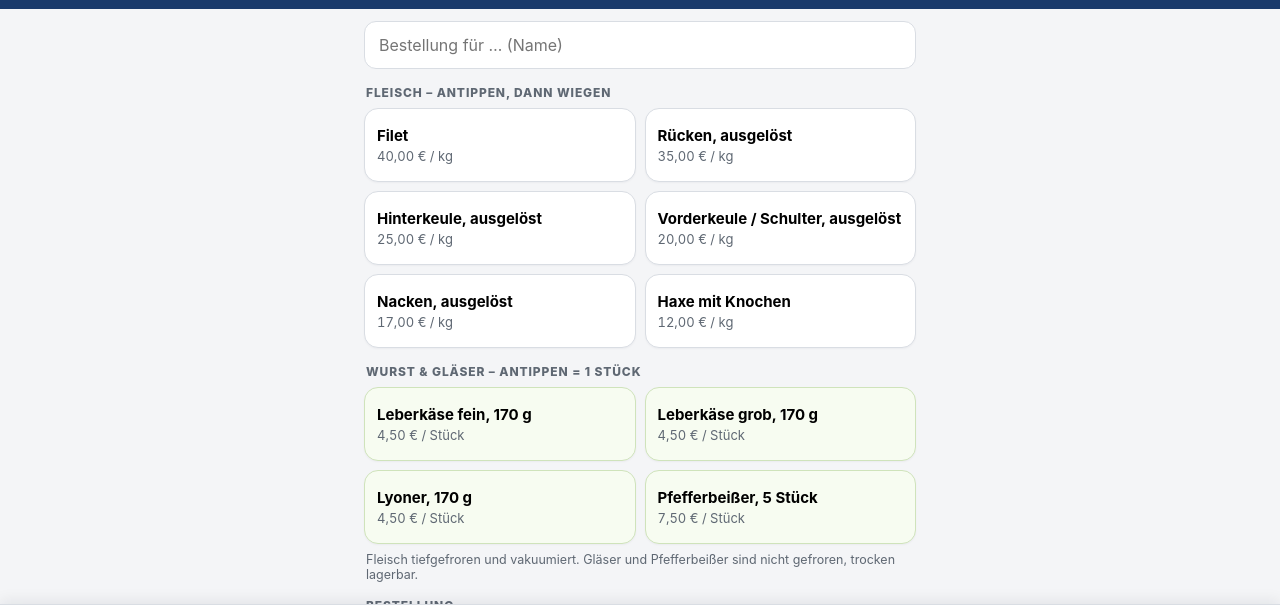
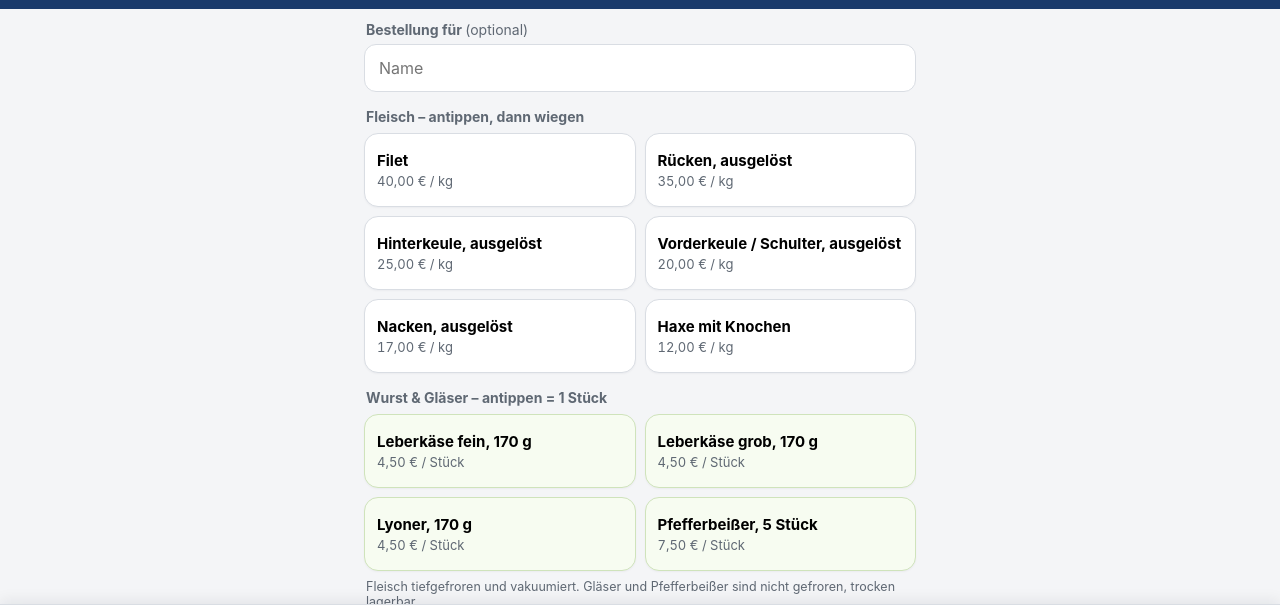
Before and after one commit to mvonulmerbach-ship-it/damwild_rechner, a plain HTML site: page index.html in a window 1280 px wide. Shown: the part 61-675 px from the top of the page. Drawn offline with Linux system fonts and the light colour scheme.

Commit message:
Label statt Platzhalter, Abschnittstitel ohne Versalien, CLAUDE.md
- Namensfeld mit sichtbarem Label „Bestellung für (optional)“, Platzhalter nur noch „Name“ (FE-01, FO-03)
- Abschnittsüberschriften in normaler Schreibweise 14 px statt Versalien 12 px (TY-08)
- CLAUDE.md: bindet die Mini-App-Regeln ein, nennt Familie, Version und UI-Prüfung
- Cache v4

```diff
--- a/index.html
+++ b/index.html
@@ -95,12 +95,14 @@ document.documentElement.setAttribute("data-theme",d?"dark":"light");})();
     background: var(--feld); color: var(--text);
   }
   #kunde:focus { outline: none; border-color: var(--blau); }
+  #kundeLbl { display: block; margin: 0 0 6px 2px; font-size: 14px; font-weight: 700; color: var(--muted); }
+  #kundeLbl span { font-weight: 400; }
 
   /* ---------- Kacheln ---------- */
   .sec { padding: 16px 14px 0; }
   .sec h2 {
-    font-size: 12px; text-transform: uppercase; letter-spacing: .9px;
-    color: var(--muted); margin: 0 0 8px 2px; font-weight: 800;
+    font-size: 14px;
+    color: var(--muted); margin: 0 0 8px 2px; font-weight: 700;
   }
   .grid { display: grid; grid-template-columns: 1fr 1fr; gap: 9px; }
   .tile {
@@ -274,7 +276,8 @@ document.documentElement.setAttribute("data-theme",d?"dark":"light");})();
 </header>
 
 <div id="kundeWrap">
-  <input id="kunde" type="text" placeholder="Bestellung f&uuml;r &hellip; (Name)" autocomplete="off">
+  <label for="kunde" id="kundeLbl">Bestellung f&uuml;r <span>(optional)</span></label>
+  <input id="kunde" type="text" placeholder="Name" autocomplete="off">
 </div>
 
 <div class="sec">
--- a/sw.js
+++ b/sw.js
@@ -8,7 +8,7 @@
    "::" als Trenner, damit "kaffee::" nicht auch "kaffee-nachschlagewerk::v1" trifft. */
 
 const PRAEFIX = "damwild_rechner::";
-const CACHE = PRAEFIX + "v3";          // bei jeder Änderung an der App hochzählen
+const CACHE = PRAEFIX + "v4";          // bei jeder Änderung an der App hochzählen
 const ALT_PRAEFIXE = [];               // frühere Cache-Namen dieser App
 const KERN = [
   "./",
```
Also changed, not shown: 1 other file.
